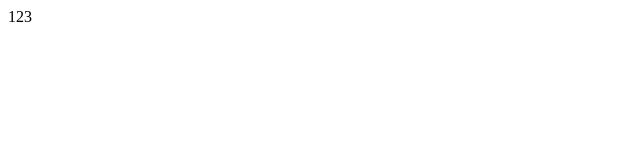
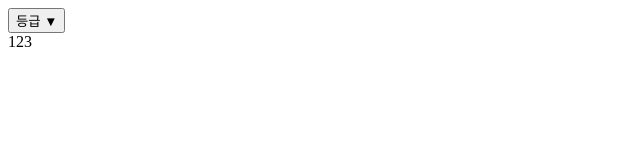
Before and after one commit to FavoritePhotoTeam3/1-favoritePhoto-3-FE, a React (Create React App) app: page / in a window 1280 px wide. Shown: the top 160 px of the page, without its empty margins (0-640 px from the left). Built offline with nearby package versions, Linux system fonts and the light colour scheme; the HTML template or start-up script is replaced by a standard one.

Commit message:
feat: 등급 dropdown 생성

```diff
--- /dev/null
+++ b/src/Test.js
@@ -0,0 +1,12 @@
+import React from "react";
+import { DropdownGrade } from "./components/DropdownNormal";
+
+function Test() {
+  return (
+    <div className="Test">
+      <DropdownGrade />
+    </div>
+  );
+}
+
+export default Test;
--- /dev/null
+++ b/src/components/DropdownNormal.jsx
@@ -0,0 +1,34 @@
+import React, { useState } from "react";
+import styles from "../styles/DropdownNormal.module.css";
+
+const DEFAULT_SELECT_OPTION = "등급";
+
+export function DropdownGrade() {
+  const [isOpen, setIsOpen] = useState(false);
+  const [selectedOption, setSelectedOption] = useState(DEFAULT_SELECT_OPTION);
+
+  const toggleDropdown = () => {
+    setIsOpen(!isOpen);
+  };
+
+  const selectOption = (option) => {
+    setSelectedOption(option);
+    setIsOpen(false);
+  };
+
+  return (
+    <div className={styles.dropdownNormal}>
+      <button className={styles.normalButton} onClick={toggleDropdown}>
+        {selectedOption} {isOpen ? "▲" : "▼"}
+      </button>
+      {isOpen && (
+        <ul className={styles.dropdownMenu}>
+          <li onClick={() => selectOption("COMMON")}>COMMON</li>
+          <li onClick={() => selectOption("RARE")}>RARE</li>
+          <li onClick={() => selectOption("SUPER RARE")}>SUPER RARE</li>
+          <li onClick={() => selectOption("LEGENDARY")}>LEGENDARY</li>
+        </ul>
+      )}
+    </div>
+  );
+}
--- a/src/index.js
+++ b/src/index.js
@@ -1,10 +1,12 @@
 import React from "react";
 import ReactDOM from "react-dom/client";
 import App from "./App";
+import Test from "./Test";
 
 const root = ReactDOM.createRoot(document.getElementById("root"));
 root.render(
   <React.StrictMode>
+    <Test />
     <App />
   </React.StrictMode>
 );
```
Also changed, not shown: src/styles/DropdownNormal.module.css (added), 2 other files (tests, documents, lock files or other folders).
